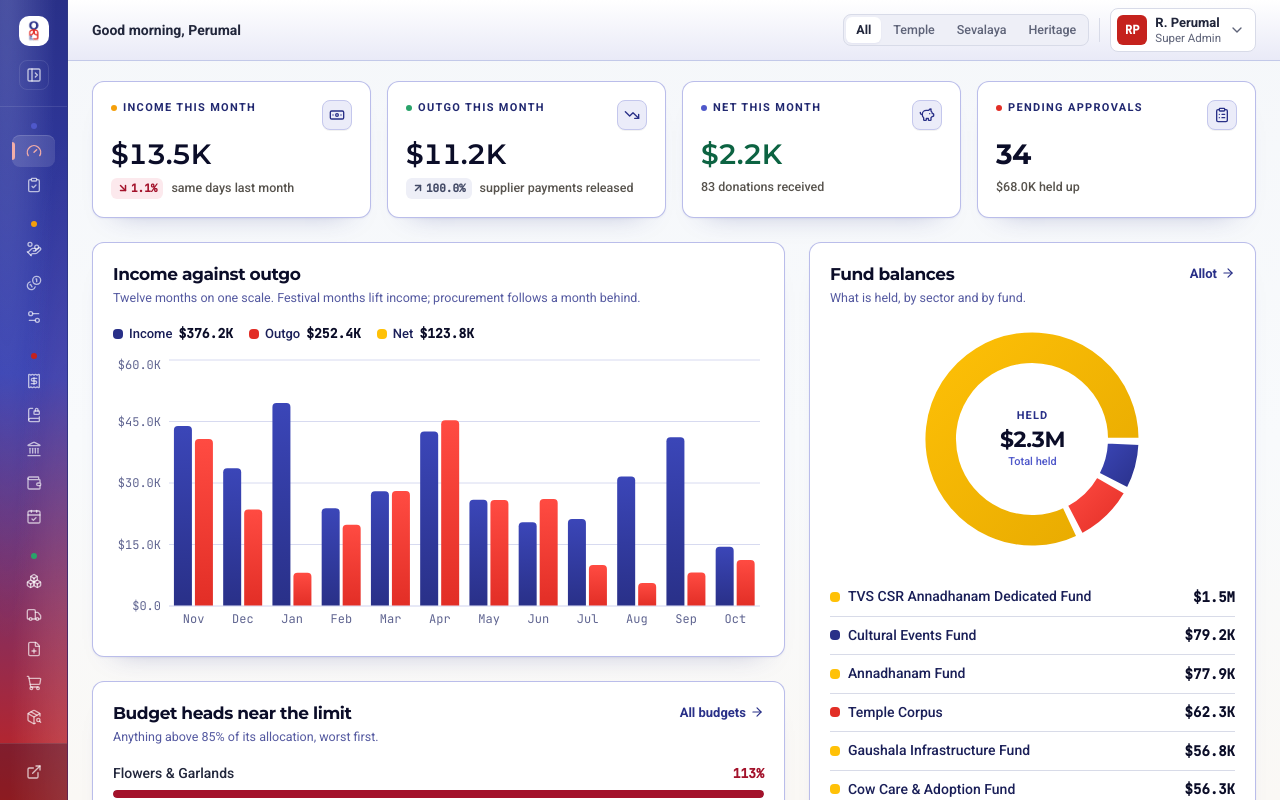
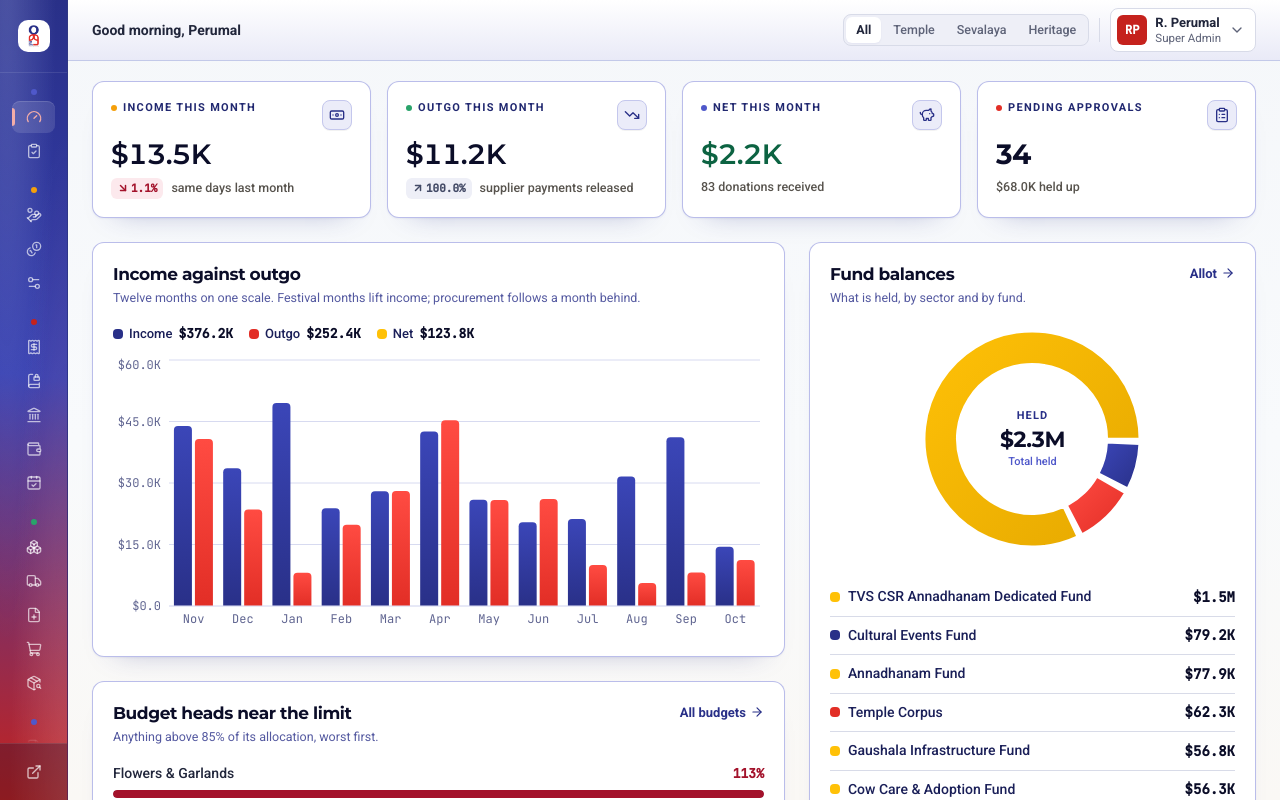
Before and after one commit to balajikarthik2004/omg-erp-prototype, a React (Vite) app: page /console in a window 1280 px wide. Both pictures are taken after a click on the button "Toggle sidebar". Shown: the top 800 px of the page. Built offline with nearby package versions, Linux system fonts and the light colour scheme; a web font is replaced by a local one.

Commit message:
feat(sidebar): show toggle icon and tooltip on logo hover when collapsed

```diff
--- a/src/components/layout/Sidebar.tsx
+++ b/src/components/layout/Sidebar.tsx
@@ -1,5 +1,5 @@
 import { NavLink, useLocation } from 'react-router-dom'
-import { ChevronDown, ExternalLink, PanelLeftClose, PanelLeftOpen, X } from 'lucide-react'
+import { ChevronDown, ExternalLink, PanelLeft, PanelLeftClose, X } from 'lucide-react'
 
 import { PHASES } from '@/config'
 import { cn } from '@/lib/cn'
@@ -209,24 +209,70 @@ function SidebarContent({ onNavigate, collapsed = false }: { onNavigate?: () =>
       data-brand={tenant?.brand ?? 'kumkum'}
       className="surface-sanctum flex h-full flex-col border-r border-navy-700/60 text-white"
     >
-      {/* On the rail there is no room beside the mark, so the toggle sits
-          under it and the block stacks instead of running across. */}
-      <div
+      {/* Header / Brand block: when collapsed, hovering the logo reveals the toggle button with a tooltip */}
+      {collapsed ? (
+        <div className="relative flex shrink-0 items-center justify-center border-b border-white/10 py-4">
+          <button
+            type="button"
+            onClick={toggleCollapsed}
+            aria-label="Toggle sidebar"
             className={cn(
-          'flex shrink-0 border-b border-white/10 py-4',
-          collapsed ? 'flex-col items-center gap-3 px-0' : 'items-center justify-between gap-2 px-4',
+              'group/logo-toggle relative flex size-10 items-center justify-center rounded-xl',
+              'transition-all duration-200 ease-out-soft',
+              'hover:bg-white/15 focus-visible:outline-none focus-visible:ring-2 focus-visible:ring-white/40',
+              'cursor-pointer',
             )}
           >
+            {/* Default State: OMG Logo */}
+            <span
+              className={cn(
+                'flex items-center justify-center transition-all duration-200 ease-out-soft',
+                'group-hover/logo-toggle:opacity-0 group-hover/logo-toggle:scale-75',
+                'group-focus-visible/logo-toggle:opacity-0 group-focus-visible/logo-toggle:scale-75',
+              )}
+            >
+              <OmgMark size={32} onDark />
+            </span>
+
+            {/* Hover State: Sidebar Toggle Icon */}
+            <span
+              className={cn(
+                'absolute inset-0 flex items-center justify-center text-white',
+                'opacity-0 scale-75 transition-all duration-200 ease-out-soft',
+                'group-hover/logo-toggle:opacity-100 group-hover/logo-toggle:scale-100',
+                'group-focus-visible/logo-toggle:opacity-100 group-focus-visible/logo-toggle:scale-100',
+              )}
+              aria-hidden
+            >
+              <PanelLeft className="size-5" />
+            </span>
+
+            {/* Tooltip on Hover */}
+            <div
+              role="tooltip"
+              className={cn(
+                'pointer-events-none absolute left-full top-1/2 ml-3 -translate-y-1/2 z-50',
+                'opacity-0 -translate-x-1.5 transition-all duration-150 ease-out-soft',
+                'group-hover/logo-toggle:opacity-100 group-hover/logo-toggle:translate-x-0',
+                'group-focus-visible/logo-toggle:opacity-100 group-focus-visible/logo-toggle:translate-x-0',
+              )}
+            >
+              <div className="flex items-center rounded-lg bg-navy-950/95 px-3 py-1.5 text-[12px] font-medium text-white shadow-xl ring-1 ring-white/15 backdrop-blur-md whitespace-nowrap">
+                Toggle sidebar
+              </div>
+            </div>
+          </button>
+        </div>
+      ) : (
+        <div className="flex shrink-0 items-center justify-between gap-2 border-b border-white/10 px-4 py-4">
           <NavLink
             to="/console"
             className="group/brand flex min-w-0 items-center gap-2.5 rounded-lg focus-visible:outline-none focus-visible:ring-2 focus-visible:ring-white/40"
             onClick={onNavigate}
-          title={collapsed ? (tenant?.name ?? 'OMG') : undefined}
           >
             <span className="shrink-0 transition-transform duration-200 ease-out-soft motion-safe:group-hover/brand:scale-105">
-            <OmgMark size={collapsed ? 30 : 32} onDark />
+              <OmgMark size={32} onDark />
             </span>
-          {collapsed ? null : (
             <span className="min-w-0 leading-none">
               <span className="block truncate font-display text-[15px] font-semibold tracking-tight text-white">
                 {tenant?.name ?? 'OMG'}
@@ -235,7 +281,6 @@ function SidebarContent({ onNavigate, collapsed = false }: { onNavigate?: () =>
                 Admin console
               </span>
             </span>
-          )}
           </NavLink>
 
           {onNavigate ? (
@@ -249,26 +294,36 @@ function SidebarContent({ onNavigate, collapsed = false }: { onNavigate?: () =>
             </button>
           ) : null}
 
-        {/* The rail toggle, with the chrome it controls. Desktop only: the
-            drawer closes rather than collapses. */}
+          {/* Desktop rail toggle */}
+          <div className="relative group/toggle-tip hidden lg:block">
             <button
               type="button"
               onClick={toggleCollapsed}
-          aria-label={collapsed ? 'Expand the sidebar' : 'Collapse the sidebar'}
-          title={collapsed ? 'Expand the sidebar' : 'Collapse the sidebar'}
+              aria-label="Toggle sidebar"
               className={cn(
-            'hidden shrink-0 rounded-lg border border-white/10 p-1.5 text-white/70 lg:flex',
+                'shrink-0 rounded-lg border border-white/10 p-1.5 text-white/70',
                 'transition-colors duration-150 ease-out-soft hover:border-white/20 hover:bg-white/10 hover:text-white',
                 'focus-visible:outline-none focus-visible:ring-2 focus-visible:ring-white/40',
               )}
             >
-          {collapsed ? (
-            <PanelLeftOpen className="size-4" aria-hidden />
-          ) : (
               <PanelLeftClose className="size-4" aria-hidden />
+            </button>
+            <div
+              role="tooltip"
+              className={cn(
+                'pointer-events-none absolute right-0 top-full mt-2 z-50',
+                'opacity-0 translate-y-0.5 transition-all duration-150 ease-out-soft',
+                'group-hover/toggle-tip:opacity-100 group-hover/toggle-tip:translate-y-0',
+                'group-focus-visible/toggle-tip:opacity-100 group-focus-visible/toggle-tip:translate-y-0',
               )}
-        </button>
+            >
+              <div className="rounded-lg bg-navy-950/95 px-2.5 py-1 text-[11px] font-medium text-white shadow-xl ring-1 ring-white/15 backdrop-blur-md whitespace-nowrap">
+                Toggle sidebar
               </div>
+            </div>
+          </div>
+        </div>
+      )}
 
       {/* A group holding the page you are on is always open, whatever was
           stored — otherwise the active row could be hidden from view. */}
```
Lines whose indentation alone changed are shown as unchanged.
